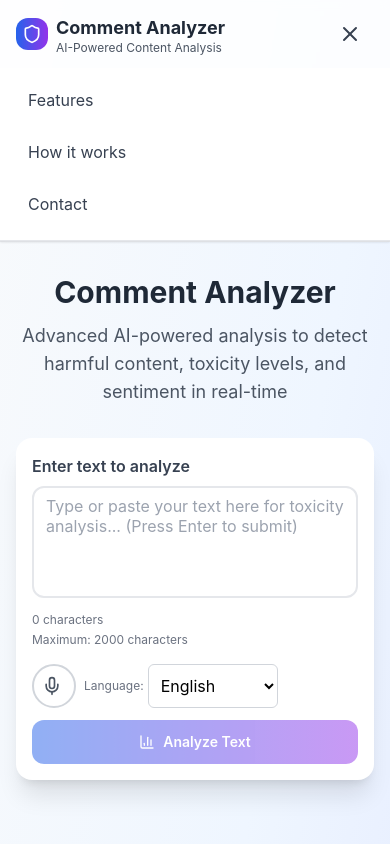
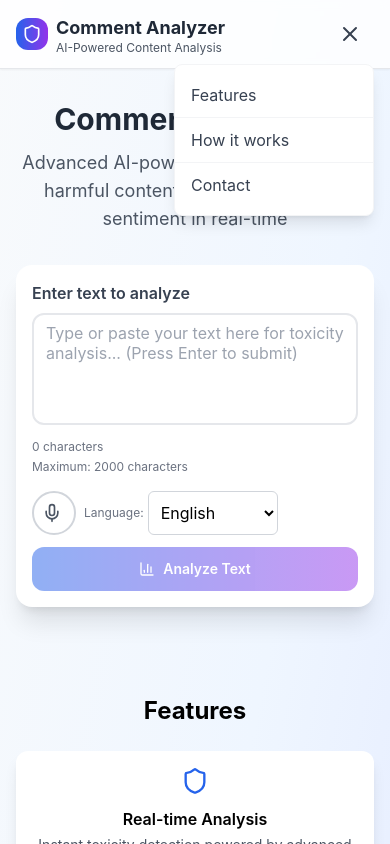
Before and after one commit to Lacoustre/Comment_Analyzer, a React (Create React App) app in the folder client/: page / in a window 390 px wide. Both pictures are taken after a click on the button 352 px from the left and 34 px from the top of the page. Shown: the top 844 px of the page. Built offline with nearby package versions, Linux system fonts and the light colour scheme; the HTML template or start-up script is replaced by a standard one.

Commit message:
Improve mobile menu UI with top-right alignment and shadow box

```diff
--- a/client/src/App.js
+++ b/client/src/App.js
@@ -100,9 +100,18 @@ export default function CommentAnalysis() {
       }
     };
 
+    // Close menu when pressing escape key
+    const handleEscKey = (event) => {
+      if (event.key === 'Escape') {
+        setMobileMenuOpen(false);
+      }
+    };
+
     document.addEventListener('mousedown', handleClickOutside);
+    document.addEventListener('keydown', handleEscKey);
     return () => {
       document.removeEventListener('mousedown', handleClickOutside);
+      document.removeEventListener('keydown', handleEscKey);
     };
   }, []);
 
@@ -248,25 +257,25 @@ export default function CommentAnalysis() {
 
         {/* Mobile Menu */}
         {mobileMenuOpen && (
-          <div id="mobile-menu" className="md:hidden bg-white border-b border-gray-200 shadow-sm">
-            <div className="px-4 py-3 space-y-2">
+          <div id="mobile-menu" className="md:hidden absolute right-4 top-16 bg-white rounded-lg shadow-lg border border-gray-100 z-50 min-w-[200px] overflow-hidden animate-fadeIn">
+            <div className="py-2">
               <a
                 href="#features"
-                className="block py-2 px-3 text-gray-700 hover:bg-gray-100 rounded-lg transition"
+                className="block py-2.5 px-4 text-gray-700 hover:bg-blue-50 hover:text-blue-600 transition border-b border-gray-100"
                 onClick={() => setMobileMenuOpen(false)}
               >
                 Features
               </a>
               <a
                 href="#how-it-works"
-                className="block py-2 px-3 text-gray-700 hover:bg-gray-100 rounded-lg transition"
+                className="block py-2.5 px-4 text-gray-700 hover:bg-blue-50 hover:text-blue-600 transition border-b border-gray-100"
                 onClick={() => setMobileMenuOpen(false)}
               >
                 How it works
               </a>
               <a
                 href="#contact"
-                className="block py-2 px-3 text-gray-700 hover:bg-gray-100 rounded-lg transition"
+                className="block py-2.5 px-4 text-gray-700 hover:bg-blue-50 hover:text-blue-600 transition"
                 onClick={() => setMobileMenuOpen(false)}
               >
                 Contact
--- a/client/src/index.css
+++ b/client/src/index.css
@@ -69,6 +69,16 @@ html {
   -webkit-text-size-adjust: 100%;
 }
 
+/* Animation fallback */
+@keyframes fadeIn {
+  from { opacity: 0; transform: translateY(-10px); }
+  to { opacity: 1; transform: translateY(0); }
+}
+
+.animate-fadeIn {
+  animation: fadeIn 0.2s ease-out;
+}
+
 /* Improve touch interactions */
 @media (hover: none) {
   .hover\:scale-110:hover {
--- a/client/tailwind.config.js
+++ b/client/tailwind.config.js
@@ -26,6 +26,15 @@ module.exports = {
         '2xl': '1rem',
         '3xl': '1.5rem',
       },
+      animation: {
+        'fadeIn': 'fadeIn 0.2s ease-out',
+      },
+      keyframes: {
+        fadeIn: {
+          '0%': { opacity: '0', transform: 'translateY(-10px)' },
+          '100%': { opacity: '1', transform: 'translateY(0)' },
+        },
+      },
     },
   },
   plugins: [],
```
